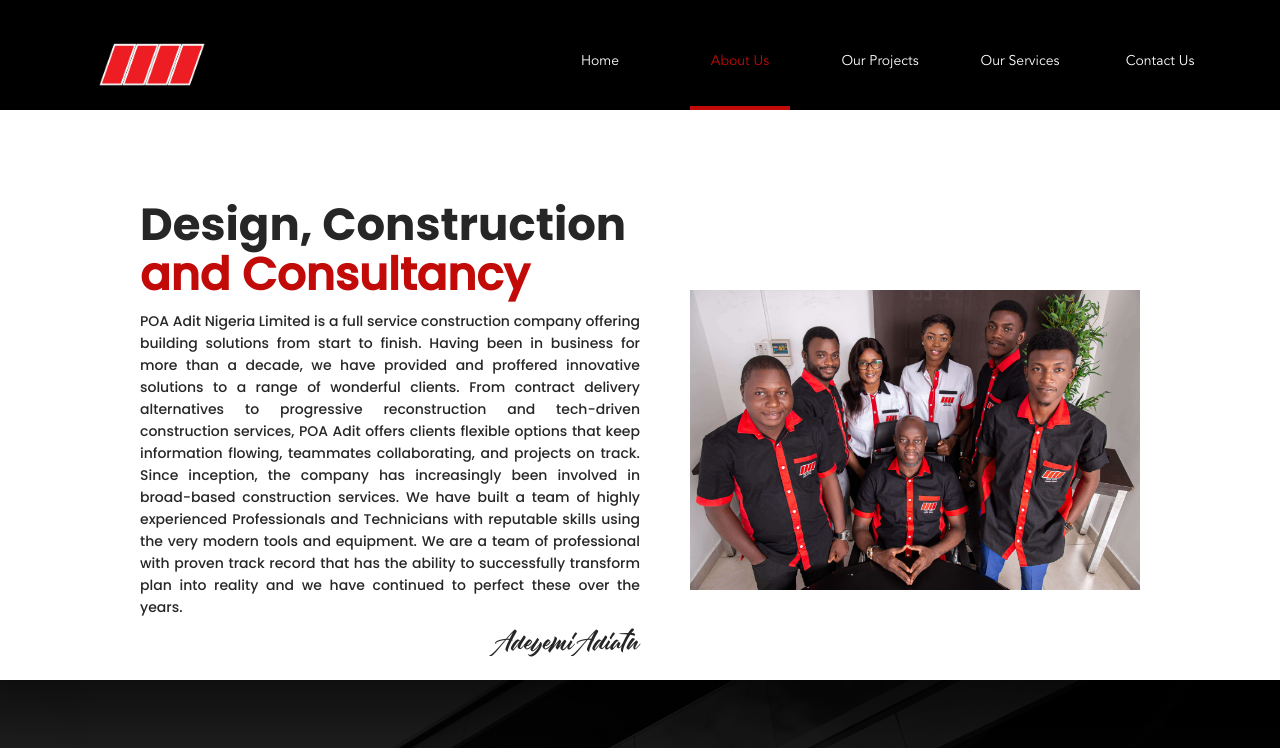
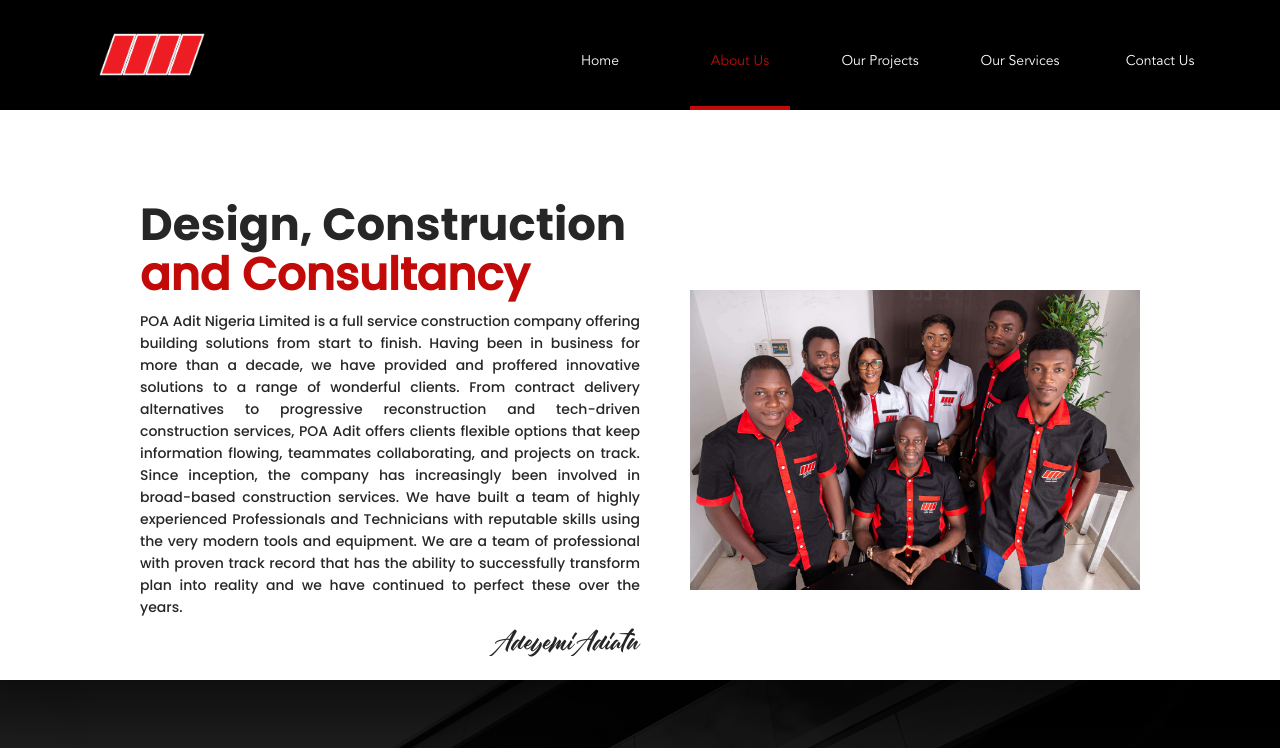
Before and after one commit to Poaadit/poa-adit, a React (Create React App) app: page /about-us in a window 1280 px wide. Shown: the top 748 px of the page. Built offline with nearby package versions, Linux system fonts and the light colour scheme.

Commit message:
Update Nav.scss

```diff
--- a/src/Components/Styles/Nav.scss
+++ b/src/Components/Styles/Nav.scss
@@ -134,7 +134,7 @@ $darkerorange: #c20b09ff;
   }
   #logoimg{
     height:70px;
-    margin-top: 10px !important;
+    margin-top: 0px !important;
   }
 
 }
```
